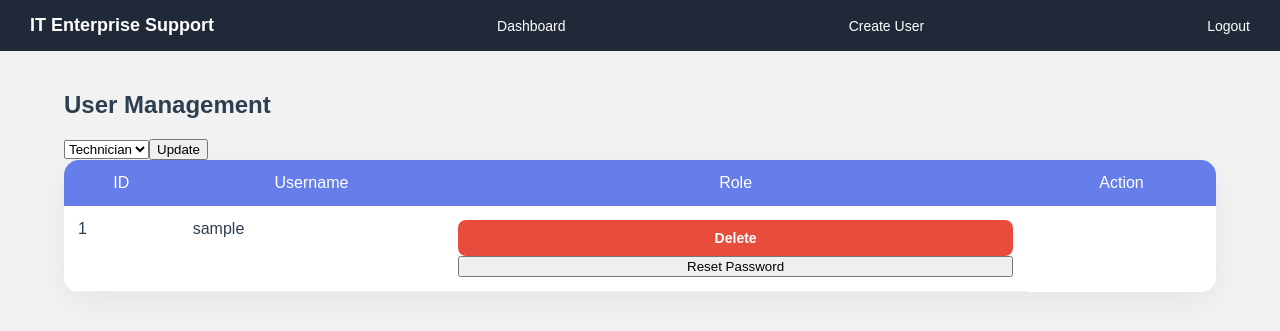
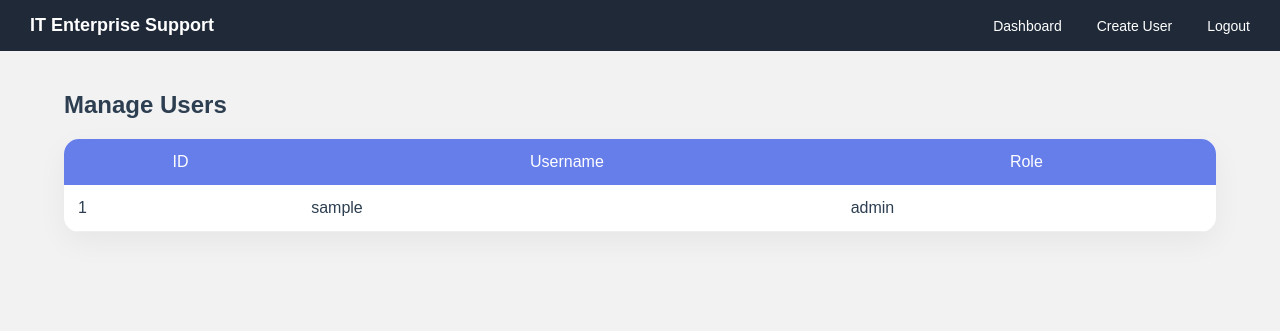
Before and after one commit to SamsonDeon/IT_Support_System, a Flask app: template templates/manage_users.html in a window 1280 px wide. Shown: the top 331 px of the page. Run offline with Flask 3, Linux system fonts and the light colour scheme; the template is opened without the code that fills it: most values are stand-ins (such as "Sample title", 1, 10 or a date in 2020); some libraries are stand-ins or nearby versions.

Commit message:
Mange users updated

```diff
--- a/app.py
+++ b/app.py
@@ -76,6 +76,23 @@ def signup():
 
     return render_template("signup.html")
 
+# ================= MANAGE USERS =================
+@app.route("/manage_users")
+def manage_users():
+
+    if "user" not in session or session["role"] != "Admin":
+        return redirect(url_for("dashboard"))
+
+    db = get_db()
+    cur = db.cursor(cursor_factory=psycopg2.extras.DictCursor)
+
+    cur.execute("SELECT id, username, role FROM users ORDER BY username")
+    users = cur.fetchall()
+
+    cur.close()
+    db.close()
+
+    return render_template("manage_users.html", users=users)
 # ================= LOGIN =================
 @app.route("/", methods=["GET", "POST"])
 def login():
--- a/templates/manage_users.html
+++ b/templates/manage_users.html
@@ -8,46 +8,36 @@
 
 <div class="navbar">
 <strong>IT Enterprise Support</strong>
+
+<div class="nav-right">
 <a href="/dashboard">Dashboard</a>
 <a href="/signup">Create User</a>
 <a href="/logout">Logout</a>
 </div>
+</div>
 
 <div class="container">
-    <h2>User Management</h2>
+
+<h2>Manage Users</h2>
 
 <table class="table">
+
 <tr>
 <th>ID</th>
 <th>Username</th>
 <th>Role</th>
-            <th>Action</th>
 </tr>
 
 {% for user in users %}
 <tr>
 <td>{{ user.id }}</td>
 <td>{{ user.username }}</td>
-            <form method="POST" action="{{ url_for('change_role', user_id=user.id) }}">
-            <select name="role">
-            <option value="Technician" {% if user.role == "Technician" %}selected{% endif %}>Technician</option>
-            <option value="Admin" {% if user.role == "Admin" %}selected{% endif %}>Admin</option>
-            </select>
-            <button type="submit">Update</button>
-</form>
-            <td>
-                <form method="POST"
-                      action="{{ url_for('delete_user', user_id=user.id) }}"
-                      onsubmit="return confirm('Delete this user?');">
-                    <button class="btn btn-danger">Delete</button>
-                    <form method="POST" action="{{ url_for('reset_password', user_id=user.id) }}">
-                    <button>Reset Password</button>
-                </form>
-                </form>
-            </td>
+<td>{{ user.role }}</td>
 </tr>
 {% endfor %}
+
 </table>
+
 </div>
 
 </body>
```
Lines whose indentation alone changed are shown as unchanged.
